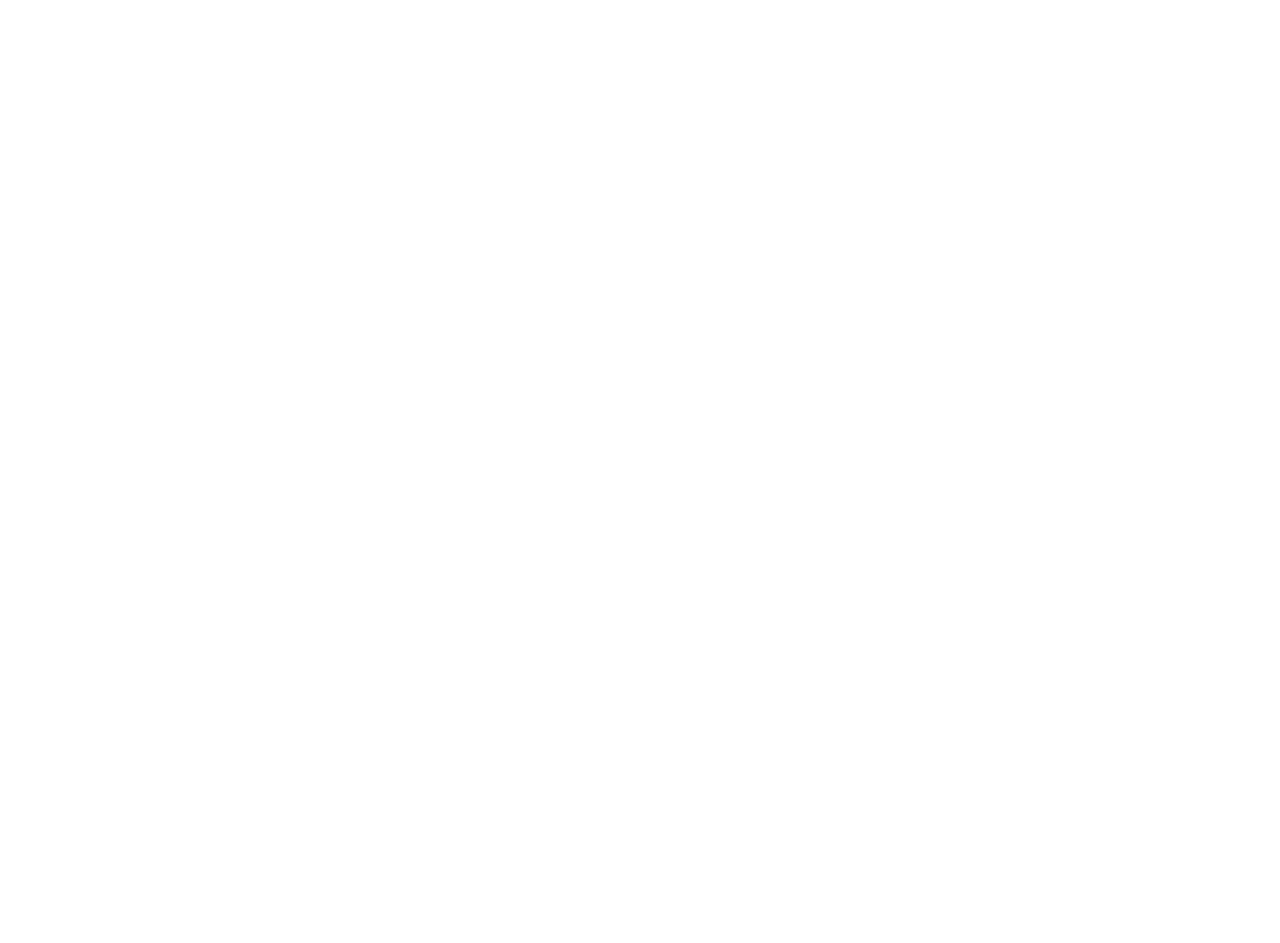
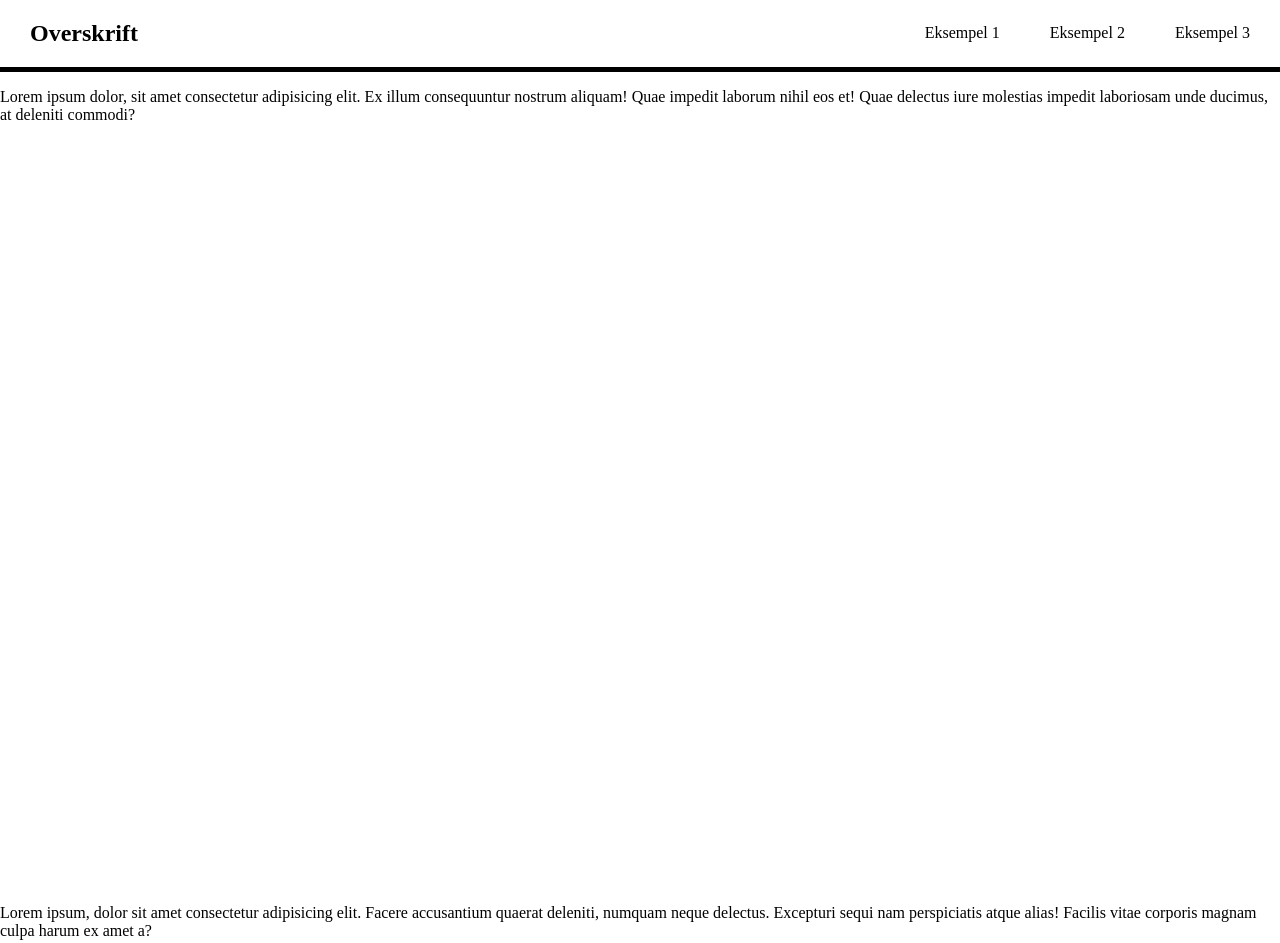
Before and after one commit to Martin-koder1/Kurs-Oppgave-6, a website: page index.html in a window 1280 px wide. Before the commit the page ends 800 px from the top, so only its background shows below. Drawn offline with Linux system fonts and the light colour scheme.

Commit message:
heading glides and stickes

```diff
--- a/index.html
+++ b/index.html
@@ -9,8 +9,24 @@
   </head>
   <body>
     <header>
+      <nav>
+        <div class="HeadDirection">
+          <h1>Overskrift</h1>
+          <ul class="ExampleDirection">
+            <li>Eksempel 1</li>
+            <li>Eksempel 2</li>
+            <li>Eksempel 3</li>
+          </ul>
+        </div>
+      </nav>
     </header>
     <main>
+      <section>
+        <p>Lorem ipsum dolor, sit amet consectetur adipisicing elit. Ex illum consequuntur nostrum aliquam! Quae impedit laborum nihil eos et! Quae delectus iure molestias impedit laboriosam unde ducimus, at deleniti commodi?</p>
+      </section>
+      <section>
+        <p>Lorem ipsum, dolor sit amet consectetur adipisicing elit. Facere accusantium quaerat deleniti, numquam neque delectus. Excepturi sequi nam perspiciatis atque alias! Facilis vitae corporis magnam culpa harum ex amet a?</p>
+      </section>
     </main>
     <footer>
     </footer>
--- a/style.css
+++ b/style.css
@@ -1,3 +1,40 @@
 body {
     margin: 0;
 }
+
+header {
+    border-bottom: solid 5px black;
+    animation: SlideInTop 1s ease-in;
+    position: sticky;
+    top: 0;
+    background-color: white;
+}
+
+@keyframes SlideInTop {
+    from {
+        transform: translateY(-10vw);
+      }
+      to {
+        transform: translateY(0);
+      }
+}
+
+.HeadDirection {
+    display: flex;
+    gap: 50px;
+    align-items: center;
+    justify-content: space-between;
+    padding-left: 30px;
+    padding-right: 30px;
+}
+
+.ExampleDirection {
+    display: flex;
+    flex-direction: row;
+    gap: 50px;
+    list-style-type: none;
+}
+
+section {
+    height: 100vh;
+}
```
